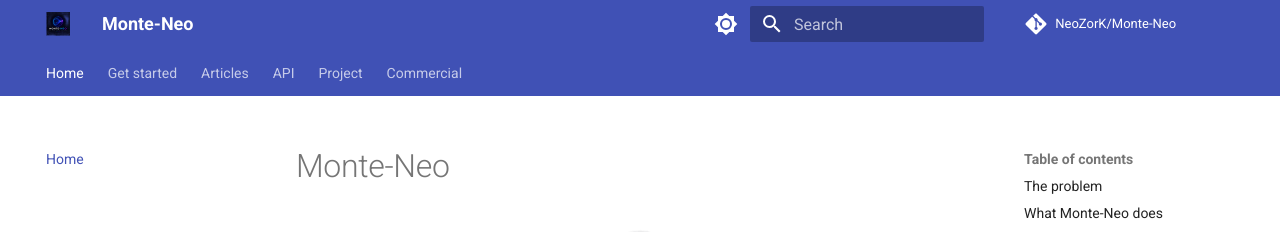
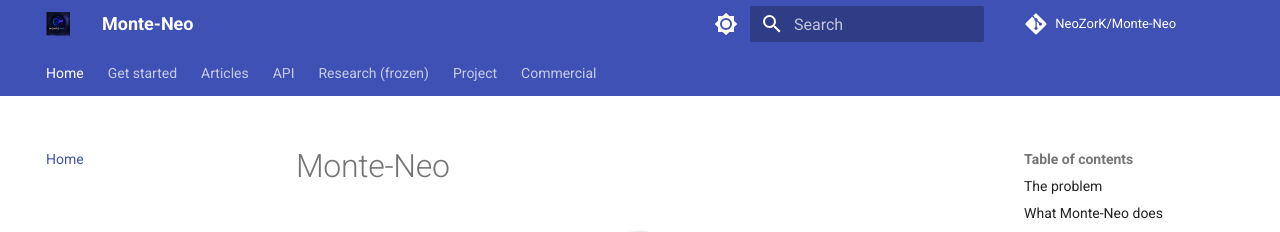
Before and after one commit to NeoZorK/Monte-Neo, an MkDocs documentation site: the page built from docs/index.md, in a window 1280 px wide and 900 px high. Shown: the top 232 px of the window. Built offline with MkDocs 1.6.1 and Material for MkDocs 9.7.7, drawn with Linux system fonts in a browser that asks for light colours; comment, search, counter and statistics services are not loaded.

Commit message:
docs: move research-engine pages into a Research (frozen) section

```diff
--- a/mkdocs.yml
+++ b/mkdocs.yml
@@ -79,15 +79,16 @@
       - Trap Suite: guides/trap-suite.md
       - Verify a certificate: verify.md
       - FAQ: guides/FAQ.md
-      - Performance: development/performance.md
       - Contributing: development/contributing.md
   - Articles:
       - Six ways your agent's backtest lies: marketing/article-six-ways.md
   - API:
       - Strategy verifier: api/verify.md
+  - Research (frozen):
       - Research export: api/export.md
       - Research policy: api/policy.md
       - Holdout: api/holdout.md
+      - Research performance: development/performance.md
   - Project:
       - Changelog: project/CHANGELOG.md
       - Roadmap: project/ROADMAP.md
```
